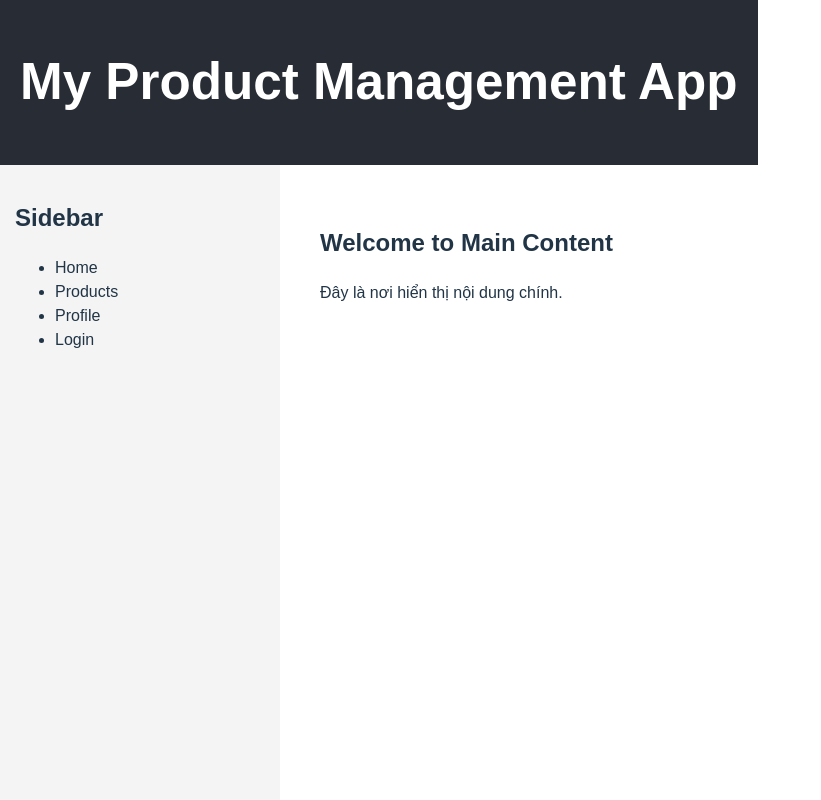
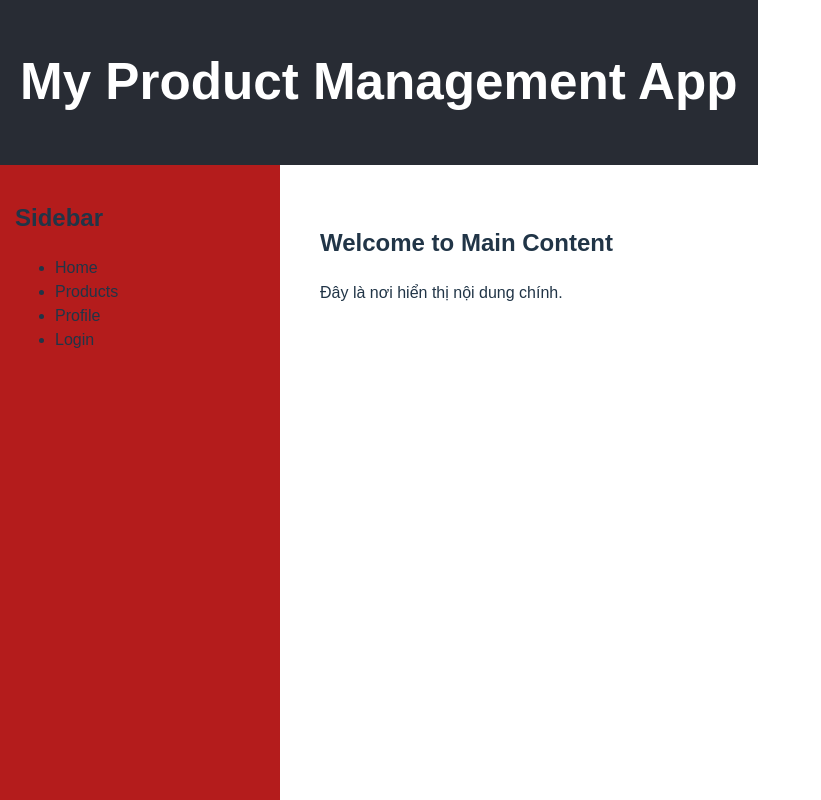
Before and after one commit to chube-coder-2k4/react-spring-mongodb, a React (Vite) app: page / in a window 1280 px wide. Shown: the top 800 px of the page, without its empty margins (0-821 px from the left). Built offline with nearby package versions, Linux system fonts and the light colour scheme.

Commit message:
feat: Split layout into separate components (Header, Sidebar, MainContent)

```diff
--- a/src/App.css
+++ b/src/App.css
@@ -15,7 +15,7 @@
 
 .sidebar{
   width: 250px;
-  background-color: #f4f4f4;
+  background-color: #b41c1c;
   padding: 15px;
   min-height: 100vh;
 }
--- a/src/App.jsx
+++ b/src/App.jsx
@@ -1,30 +1,19 @@
 import './App.css'
+import Hello from './components/Hello'
+import Header from './components/Header';
+import Sidebar from './components/Sidebar';
+import MainContent from './components/MainContent';
 
 function App() {
   return (
     <div className="app">
-      <header className="header">
-        <h1>My Product Management App</h1>
-      </header>
-
+      <Header />
       <div className="main-layout">
-        <aside className="sidebar">
-          <h2>Sidebar</h2>
-          <ul>
-            <li>Home</li>
-            <li>Products</li>
-            <li>Profile</li>
-            <li>Login</li>
-          </ul>
-        </aside>
-
-        <main className="content">
-          <h2>Welcome to Main Content</h2>
-          <p>Đây là nơi hiển thị nội dung chính.</p>
-        </main>
+        <Sidebar />
+        <MainContent />
       </div>
     </div>
-  )
+  );
 }
 
 export default App
--- /dev/null
+++ b/src/components/Header.jsx
@@ -0,0 +1,9 @@
+function Header() {
+    return (
+        <header className="header">
+            <h1>My Product Management App</h1>
+        </header>
+    );
+}
+
+export default Header;
--- /dev/null
+++ b/src/components/Hello.jsx
@@ -0,0 +1,5 @@
+function Hello() {
+    return <h1>Hello, World!</h1>;
+}
+
+export default Hello;
--- /dev/null
+++ b/src/components/MainContent.jsx
@@ -0,0 +1,10 @@
+function MainContent() {
+  return (
+    <main className="content">
+      <h2>Welcome to Main Content</h2>
+      <p>Đây là nơi hiển thị nội dung chính.</p>
+    </main>
+  );
+}
+
+export default MainContent;
--- /dev/null
+++ b/src/components/Sidebar.jsx
@@ -0,0 +1,15 @@
+function Sidebar() {
+  return (
+    <aside className="sidebar">
+      <h2>Sidebar</h2>
+      <ul>
+        <li>Home</li>
+        <li>Products</li>
+        <li>Profile</li>
+        <li>Login</li>
+      </ul>
+    </aside>
+  );
+}
+
+export default Sidebar;
```
